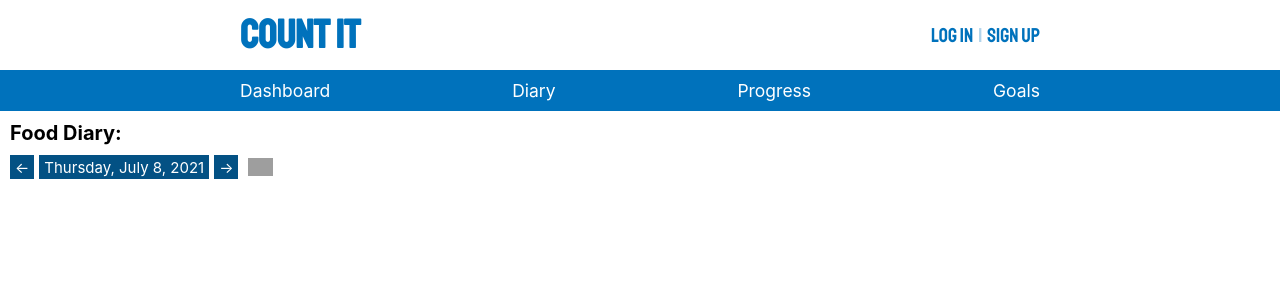
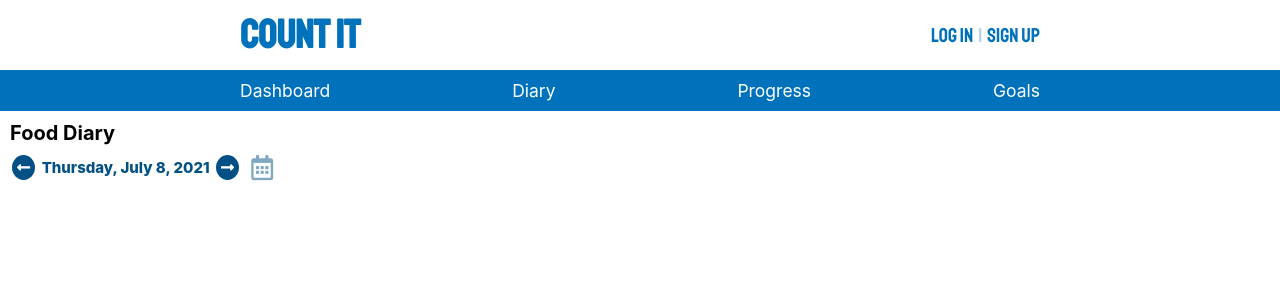
Before and after one commit to jmobes/nutrition-tracker, a React (Create React App) app in the folder frontend/: page /diary in a window 1280 px wide. Shown: the top 300 px of the page. Built offline with nearby package versions, Linux system fonts and the light colour scheme; grey boxes are pictures that could not be loaded.

Commit message:
added fontawesome icons for arrows and calendar. Added styling to the calendar controls

```diff
--- a/frontend/public/index.html
+++ b/frontend/public/index.html
@@ -29,6 +29,13 @@
       href="https://fonts.googleapis.com/css2?family=Staatliches&display=swap"
       rel="stylesheet"
     />
+    <link
+      rel="stylesheet"
+      href="https://cdnjs.cloudflare.com/ajax/libs/font-awesome/5.15.3/css/all.min.css"
+      integrity="sha512-iBBXm8fW90+nuLcSKlbmrPcLa0OT92xO1BIsZ+ywDWZCvqsWgccV3gFoRBv0z+8dLJgyAHIhR35VZc2oM/gI1w=="
+      crossorigin="anonymous"
+      referrerpolicy="no-referrer"
+    />
     <title>Count It</title>
   </head>
   <body>
--- a/frontend/src/pages/Diary.css
+++ b/frontend/src/pages/Diary.css
@@ -11,26 +11,35 @@
 }
 .diary__header__calendar__buttons {
   display: flex;
-  align-items: center;
   font-size: 1.5rem;
 }
 .diary__header__calendar__button {
   background-color: rgb(3, 81, 132);
   color: #fff;
-  padding: 0.25rem 0.5rem;
+  padding: 0.5rem;
+  text-align: center;
 }
-.diary__header__calendar__button:not(:last-child) {
-  margin-right: 0.5rem;
+i.diary__header__calendar__button {
+  border-radius: 50%;
+}
+.calendar__day {
+  background-color: none;
+  color: rgb(3, 81, 132);
+  padding: 0.25rem;
+  font-weight: 800;
+}
+.diary__header__calendar__buttons > * {
+  margin: 0 0.2rem;
 }
 .diary__header__calendar__icon {
   margin-left: 1rem;
+  font-size: 2.5rem;
+  color: rgba(3, 81, 132, 0.5);
   display: flex;
+  align-items: center;
   justify-content: center;
+}
+i.fas {
+  display: flex;
   align-items: center;
 }
-.calendar__icon {
-  width: 25px;
-  display: flex;
-  justify-content: center;
-  align-items: center;
-}
--- a/frontend/src/pages/Diary.jsx
+++ b/frontend/src/pages/Diary.jsx
@@ -6,21 +6,15 @@
   return (
     <section className="diary">
       {/* <Calendar /> */}
-      <h3 className="diary__title">Food Diary:</h3>
+      <h3 className="diary__title">Food Diary</h3>
       <div className="diary__header">
         <div className="diary__header__calendar__buttons">
-          <p className="diary__header__calendar__button">&larr;</p>
-          <p className="diary__header__calendar__button">
-            Thursday, July 8, 2021
-          </p>
-          <p className="diary__header__calendar__button">&rarr;</p>
+          <i class="diary__header__calendar__button fas fa-long-arrow-alt-left"></i>
+          <p className="calendar__day">Thursday, July 8, 2021</p>
+          <i class="diary__header__calendar__button fas fa-long-arrow-alt-right"></i>
         </div>
         <div className="diary__header__calendar__icon">
-          <img
-            className="calendar__icon"
-            src="images/icon-calendar.png"
-            alt="calendar icon"
-          />
+          <i class="far fa-calendar-alt"></i>
         </div>
       </div>
     </section>
```
